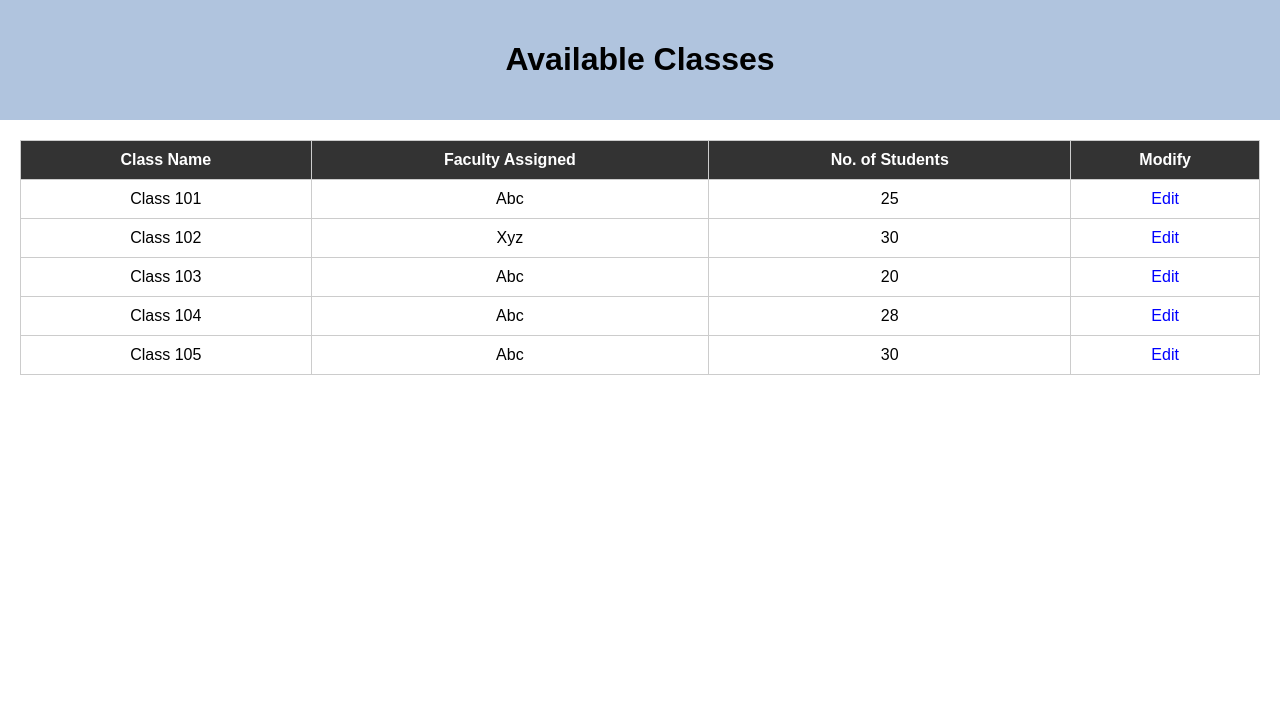
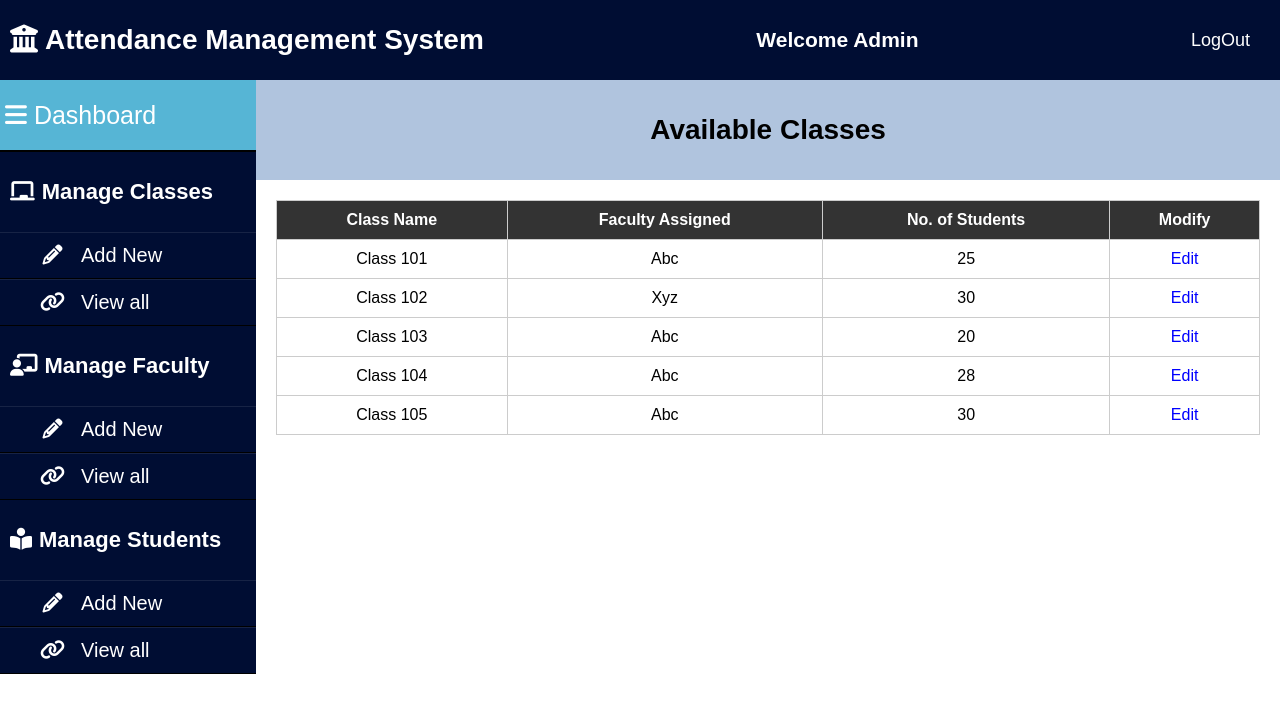
Before and after one commit to KhushiJain2004/Attendance-management-system-Devops-lab-, a Django app: template ATTENDANCE_MANAGEMENT_SYSTEM/template/viewclass.html in a window 1280 px wide. Shown: the top 713 px of the page. Run offline with Django 4.2, Linux system fonts and the light colour scheme; the template is opened without the code that fills it, so the values that code supplies are empty.

Commit message:
Update viewclass.html

```diff
--- a/ATTENDANCE_MANAGEMENT_SYSTEM/template/viewclass.html
+++ b/ATTENDANCE_MANAGEMENT_SYSTEM/template/viewclass.html
@@ -3,7 +3,12 @@
 <head>
     <meta charset="UTF-8">
     <meta name="viewport" content="width=device-width, initial-scale=1.0">
-    <title>view </title>
+    <title>Admin dashboard</title>
+
+    <link rel="stylesheet" href="https://cdnjs.cloudflare.com/ajax/libs/font-awesome/6.4.0/css/all.min.css">
+
+    <link rel="stylesheet" type="text/css" href="admindashboard.css">
+</head>
 
 <style>
     body {
@@ -12,11 +17,11 @@
         padding: 0;
     }
 
-        header {
+    header#topic {
         background-color: lightsteelblue;
         color: black;
         padding: 20px;
-            text-align: center;
+        justify-content: center;
     }
 
     main {
@@ -52,9 +57,48 @@
         color: red;
     }
 </style>
+
+
+<body>
+
+    <header>
+        <h1><i class="fas fa-university"></i>Attendance Management System</h1>
+        <h2>Welcome Admin</h2>
+        <a href="" class=""btn>LogOut</a>
+    </header>
+
+    <aside>
+        <header>
+            <div>
+                <i class="fas fa-bars"></i>Dashboard
+            </div>
+        </header>
+        <ul>
+            <li><h4><i class="fas fa-chalkboard"></i>Manage Classes</h4></li>
+            <ul>
+                <li><a href="courseadd.html"><i class="fa fa-pencil fa-fw"></i>Add New</a></li>
+                <li><a href="viewclass.html"><i class="fa fa-link"></i>View all</a></li>
+            </ul>
+        </ul>
+        <ul>
+            <li><h4><i class="fas fa-chalkboard-teacher"></i>Manage Faculty</h4></li>
+            <ul>
+                <li><a href=""><i class="fa fa-pencil fa-fw"></i>Add New</a></li>
+                <li><a href=""><i class="fa fa-link"></i>View all</a></li>
+            </ul>
+        </ul>
+        <ul>
+            <li><h4><i class="fas fa-book-reader" aria-hidden="true"></i>Manage Students</h4></li>
+            <ul>
+                <li><a href=""><i class="fa fa-pencil fa-fw"></i>Add New</a></li>
+                <li><a href=""><i class="fa fa-link"></i>View all</a></li>
+            </ul>
+        </ul>
+    </aside>
+
+    <div class="content-container">
 </head>
-<body>
-    <header>
+    <header id="topic">
         <h1>Available Classes</h1>
     </header>
     <main>
@@ -102,5 +146,6 @@
             </tbody>
         </table>
     </main>
+    </div>
 </body>
 </html>
```
Lines whose indentation alone changed are shown as unchanged.
